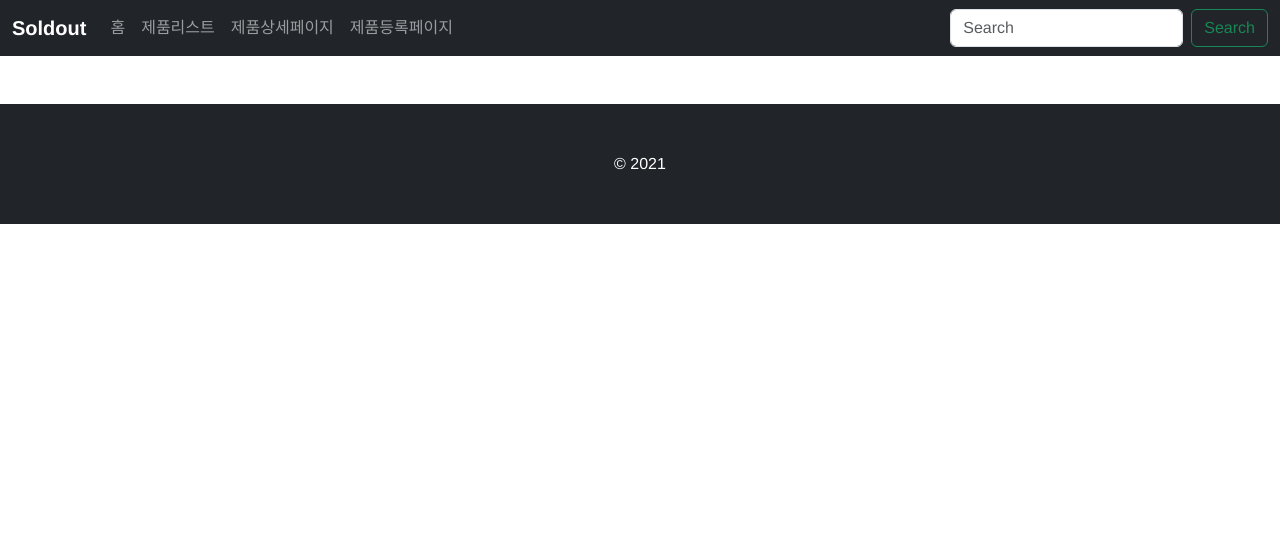
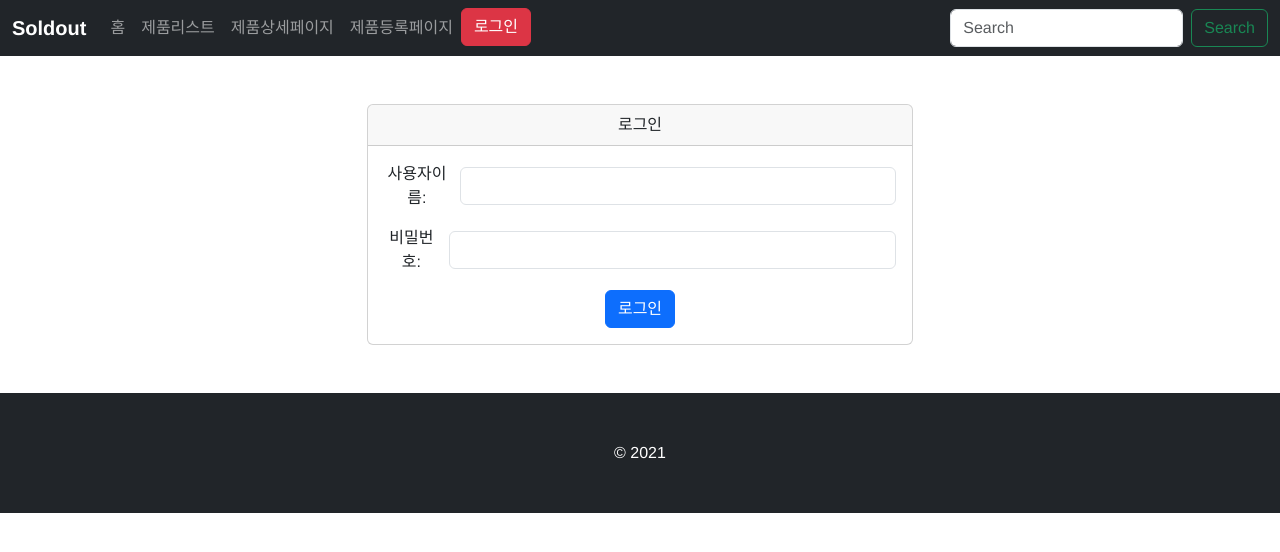
Before and after one commit to borgssam/YS_JAVA01_VUE_MINI_SHOP, a Vue app: page /login in a window 1280 px wide. Shown: the top 552 px of the page. Built offline with nearby package versions, Linux system fonts and the light colour scheme.

Commit message:
로그인

```diff
--- a/src/layouts/HeaderArea.vue
+++ b/src/layouts/HeaderArea.vue
@@ -12,6 +12,14 @@
           <li class="nav-item"><router-link class="nav-link" to="/">제품리스트</router-link></li>
           <li class="nav-item"><router-link class="nav-link" to="/detail">제품상세페이지</router-link></li>
           <li class="nav-item"><router-link class="nav-link" to="/sales">제품등록페이지</router-link></li>
+
+          <li v-if="this.$store.state.user === null" class="nav-item"><button class="btn btn-danger" type="button" @click="login">로그인</button></li>
+          <li v-if="this.$store.state.user !== null" class="nav-item">
+            <button class="btn btn-danger" type="button" @click="logout">로그아웃</button>
+            <span style="color:white">{{this.$store.state.user.username}}</span>
+          </li>
+
+
         </ul>
         <form class="d-flex">
           <input type="search" class="form-control me-2" placeholder="Search" aria-label="Search">
@@ -28,5 +36,14 @@
 <script>
 export default {
   name: 'HeaderArea',
+  methods: {
+    login(){
+      this.$router.push('/login');
+    },
+    logout(){
+      this.$store.state.user = null;
+    }
+
+  }
 };
 </script>
--- a/src/main.js
+++ b/src/main.js
@@ -1,5 +1,6 @@
 import { createApp } from 'vue'
 import App from './App.vue'
 import router from './router'
+import store from './store'
 
-createApp(App).use(router).mount('#app')
+createApp(App).use(router).use(store).mount('#app')
--- a/src/router/index.js
+++ b/src/router/index.js
@@ -5,6 +5,7 @@ import ProductCreate from '../views/ProductCreate.vue'
 import ProductUpdate from '../views/ProductUpdate.vue'
 import SalesList from '../views/SalesList.vue'
 import ImageInsert from '../views/ImageInsert.vue'
+import LoginView from '../views/LoginView.vue'
 
 const routes = [
   {
@@ -37,6 +38,12 @@ const routes = [
     name: 'ImageInsert',
     component: ImageInsert
   },
+  {
+    path: '/login',
+    name: 'LoginView',
+    component: LoginView
+  },
+
 ]
 
 const router = createRouter({
--- /dev/null
+++ b/src/store.js
@@ -0,0 +1,35 @@
+import {createStore} from 'vuex';
+//import persistedstate from 'vuex-persistedstate';
+
+const store = createStore({
+  state : {
+   user:null,
+   hardcodeUser:{
+    username:'admin',
+    password:'1234',
+   }
+  },
+  mutations:{
+    setUser(state, user){
+      state.user = user;
+    },
+    clearUser(state){
+      state.user = null;
+    },
+    loginUser(state, {username, password}){
+      if( username === 'admin' && password==='1234')
+      {
+        state.user = { username: username}
+      }
+      else{
+        state.user = null;
+        console.error('아이디나 비번이 올바르지 않습니다.');
+      }
+    }
+
+  }
+
+}
+);
+
+export default store;
--- /dev/null
+++ b/src/views/LoginView.vue
@@ -0,0 +1,94 @@
+<template>
+  <div class="container mt-5">
+    <div class="row justify-content-center">
+      <div class = "col-md-6">
+        <div class="card">
+          <div class="card-header">로그인</div>
+          <div class="card-body">
+            <form >
+              <div class="form-group d-flex align-items-center">
+                <label for="username" class="mr-2">사용자이름:</label>
+                <input type="text" class="form-control flex-grow-1" id="username"
+                v-model="username" required
+                >
+              </div>
+              <div class="form-group d-flex align-items-center">
+                <label for="password" class="mr-2">비밀번호:</label>
+                <input type="text" class="form-control flex-grow" id="password"
+                v-model="password" required
+                >
+              </div>
+              <button type="button" class="btn btn-primary" @click="login">로그인</button>
+              <p v-if="loginError" class="text-danger">{{loginError}}</p>
+            </form>
+
+          </div>
+        </div>
+      </div>
+    </div>
+  </div>
+</template>
+
+<script>
+export default {
+  name: 'LoginView',
+  components: {
+    // 추가적으로 사용할 컴포넌트들을 등록합니다.
+  },
+  data() {
+    return {
+      username:'',password:'',loginError:'',
+    };
+  },
+  methods: {
+    login(){
+      this.$store.commit('loginUser', {username:this.username,
+        password:this.password}      );
+      console.log('결과',this.$store.state.user);
+      // 롤그인 결과 처리
+      if (this.$store.state.user === null) {
+        this.username='';
+        this.password='';
+        this.loginError = '아이디나 비밀번호가 올바르지 않습니다.';
+      } else {
+      // 로그인 성공 시 페이지 이동 등의 처리
+         this.$router.push('/');
+      }
+    }
+  },
+  setup() {
+    // Vue 3 Composition API의 setup 함수에서 추가적인 로직을 처리할 수 있습니다.
+  },
+  created() {
+    // 컴포넌트가 생성될 때 실행될 로직을 작성합니다.
+  },
+  mounted() {
+    // 컴포넌트가 DOM에 마운트된 직후 실행될 로직을 작성합니다.
+  },
+  unmounted() {
+    // 컴포넌트가 파괴되기 전 실행될 로직을 작성합니다.
+  }
+};
+</script>
+
+<style scoped>
+/* form-group 스타일 조정 */
+.form-group {
+  margin-bottom: 1rem;
+}
+
+/* 비밀번호 입력란을 수평으로 배치 */
+.form-group.d-flex {
+  display: flex;
+  align-items: center;
+  gap: 10px; /* 레이블과 입력란 사이에 일정 간격을 추가합니다. */
+}
+
+/* 비밀번호 입력란의 스타일 조정 */
+.form-group input[type="password"] {
+  flex: 1; /* 입력란이 남은 공간을 차지하도록 설정합니다. */
+  min-width: 0; /* 입력란의 최소 너비를 설정합니다. */
+  width: 100%; /* 입력란의 너비를 100%로 설정합니다. */
+  box-sizing: border-box; /* padding 및 border를 포함하여 너비를 설정합니다. */
+}
+</style>
```
